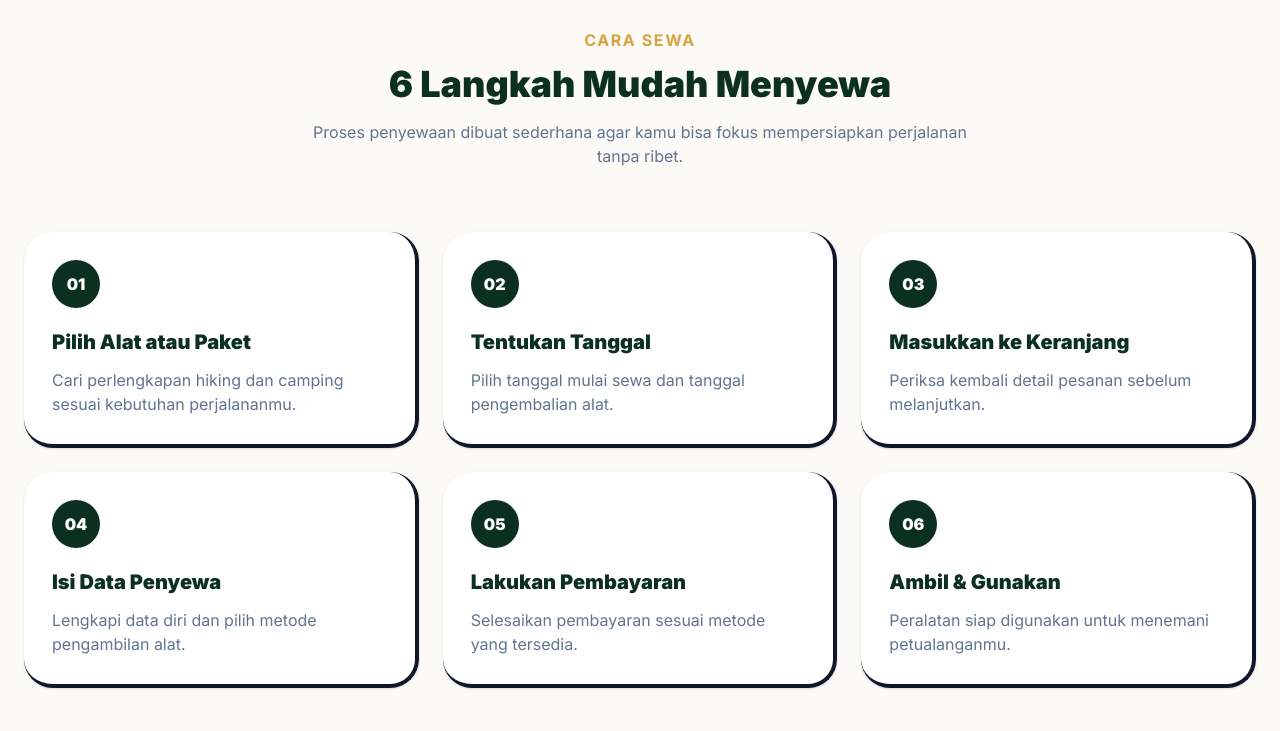
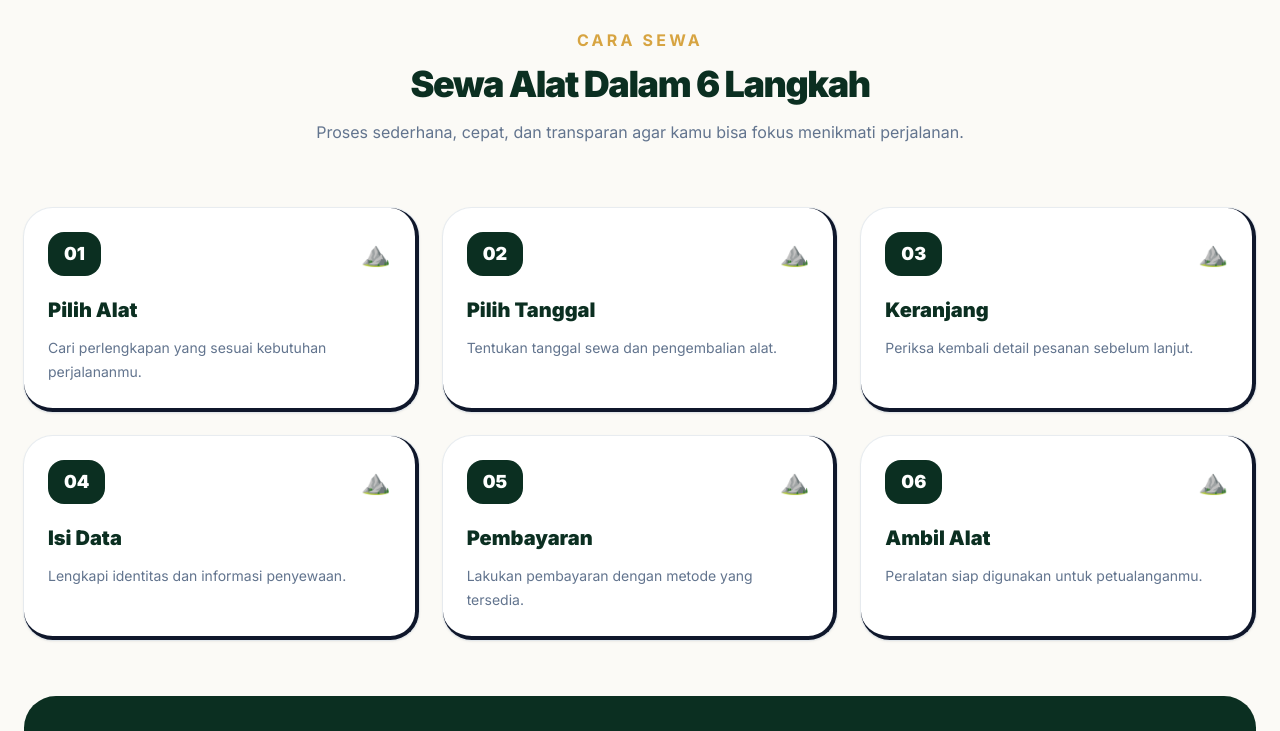
Before and after one commit to qonitaputriamalia-web/GoldVenture, a React (Vite) app in the folder my-react-app/: page / in a window 1280 px wide. Shown: the part 1560-2291 px from the top of the page. Built offline with nearby package versions, Linux system fonts and the light colour scheme.

Commit message:
Add how to rental section

```diff
--- a/my-react-app/src/components/howToRental.jsx
+++ b/my-react-app/src/components/howToRental.jsx
@@ -2,89 +2,96 @@ function HowToRental() {
   const steps = [
     {
       number: "01",
-      title: "Pilih Alat atau Paket",
-      desc: "Cari perlengkapan hiking dan camping sesuai kebutuhan perjalananmu."
+      title: "Pilih Alat",
+      desc: "Cari perlengkapan yang sesuai kebutuhan perjalananmu.",
     },
     {
       number: "02",
-      title: "Tentukan Tanggal",
-      desc: "Pilih tanggal mulai sewa dan tanggal pengembalian alat."
+      title: "Pilih Tanggal",
+      desc: "Tentukan tanggal sewa dan pengembalian alat.",
     },
     {
       number: "03",
-      title: "Masukkan ke Keranjang",
-      desc: "Periksa kembali detail pesanan sebelum melanjutkan."
+      title: "Keranjang",
+      desc: "Periksa kembali detail pesanan sebelum lanjut.",
     },
     {
       number: "04",
-      title: "Isi Data Penyewa",
-      desc: "Lengkapi data diri dan pilih metode pengambilan alat."
+      title: "Isi Data",
+      desc: "Lengkapi identitas dan informasi penyewaan.",
     },
     {
       number: "05",
-      title: "Lakukan Pembayaran",
-      desc: "Selesaikan pembayaran sesuai metode yang tersedia."
+      title: "Pembayaran",
+      desc: "Lakukan pembayaran dengan metode yang tersedia.",
     },
     {
       number: "06",
-      title: "Ambil & Gunakan",
-      desc: "Peralatan siap digunakan untuk menemani petualanganmu."
-    }
+      title: "Ambil Alat",
+      desc: "Peralatan siap digunakan untuk petualanganmu.",
+    },
   ];
 
   return (
-    <section
-      id="cara-sewa"
-      className="px-6 py-24 bg-[#fbfaf6]"
-    >
-      <div className="max-w-7xl mx-auto">
+    <section id="cara-sewa" className="bg-[#fbfaf6] px-6 py-24">
+      <div className="mx-auto max-w-7xl">
 
         <div className="text-center">
-          <span className="text-gold font-bold uppercase tracking-widest">
+          <span className="font-bold uppercase tracking-[0.2em] text-gold">
             Cara Sewa
           </span>
 
-          <h2 className="mt-3 text-4xl font-black text-forest">
-            6 Langkah Mudah Menyewa
+          <h2 className="mt-3 text-4xl font-black tracking-[-0.04em] text-forest">
+            Sewa Alat Dalam 6 Langkah
           </h2>
 
-          <p className="mt-4 text-slate-500 max-w-2xl mx-auto">
-            Proses penyewaan dibuat sederhana agar kamu bisa fokus
-            mempersiapkan perjalanan tanpa ribet.
+          <p className="mx-auto mt-4 max-w-2xl text-slate-500">
+            Proses sederhana, cepat, dan transparan agar kamu bisa fokus
+            menikmati perjalanan.
           </p>
         </div>
 
-        <div className="grid gap-6 mt-16 md:grid-cols-2 lg:grid-cols-3">
+        <div className="mt-16 grid gap-6 md:grid-cols-2 lg:grid-cols-3">
           {steps.map((step) => (
-            <article
+            <div
               key={step.number}
-              className="rounded-[1.8rem] bg-white p-7 border-b-4 border-r-4 border-slate-900 shadow-sm transition hover:-translate-y-1"
+              className="group rounded-[1.8rem] bg-white p-6 shadow-sm ring-1 ring-slate-200/70 border-b-4 border-r-4 border-slate-900 transition hover:-translate-y-2 hover:shadow-xl"
             >
-              <div className="w-12 h-12 rounded-full bg-forest text-white flex items-center justify-center font-black">
-                {step.number}
+              <div className="flex items-center justify-between">
+                <div className="rounded-2xl bg-forest px-4 py-2 text-lg font-black text-white">
+                  {step.number}
+                </div>
+
+                <div className="text-2xl">
+                  ⛰️
+                </div>
               </div>
 
               <h3 className="mt-5 text-xl font-black text-forest">
                 {step.title}
               </h3>
 
-              <p className="mt-3 text-slate-500 leading-6">
+              <p className="mt-3 text-sm leading-6 text-slate-500">
                 {step.desc}
               </p>
-            </article>
+            </div>
           ))}
         </div>
 
-        <div className="mt-16 rounded-[2rem] bg-forest p-10 text-center text-white">
+        <div className="mt-14 rounded-[2rem] bg-forest p-8 text-center text-white">
           <h3 className="text-3xl font-black">
             Siap Memulai Petualangan?
           </h3>
 
-          <p className="mt-3 text-white/80">
-            Pilih perlengkapan terbaik dan pesan hanya dalam beberapa menit.
+          <p className="mx-auto mt-3 max-w-2xl text-white/80">
+            Pilih perlengkapan terbaik dan lakukan penyewaan hanya dalam
+            beberapa menit.
           </p>
 
-          <button className="mt-6 rounded-full bg-gold px-8 py-4 font-black text-forest transition hover:scale-105">
+          <button
+            onClick={() => alert("Fitur booking akan segera tersedia")}
+            className="mt-6 rounded-full bg-gold px-8 py-4 font-black text-forest transition hover:-translate-y-1 hover:bg-[#e2b454]"
+          >
             Mulai Sewa Sekarang
           </button>
         </div>
```
